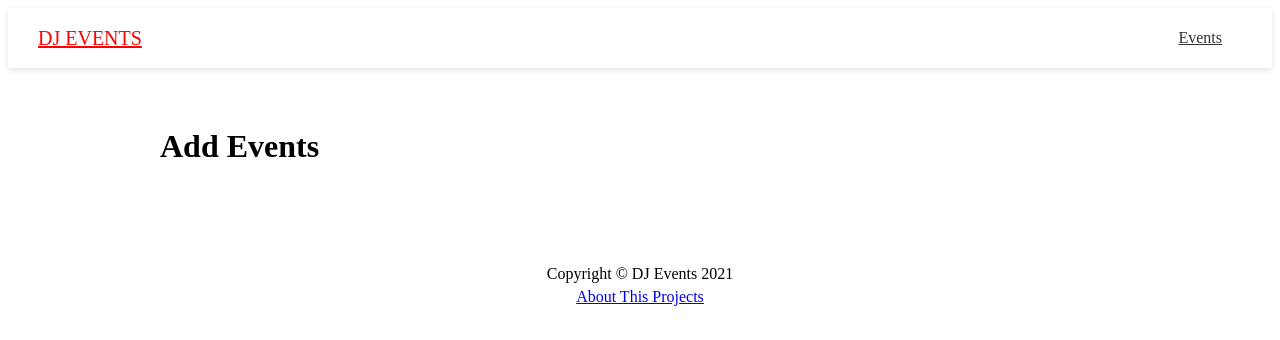
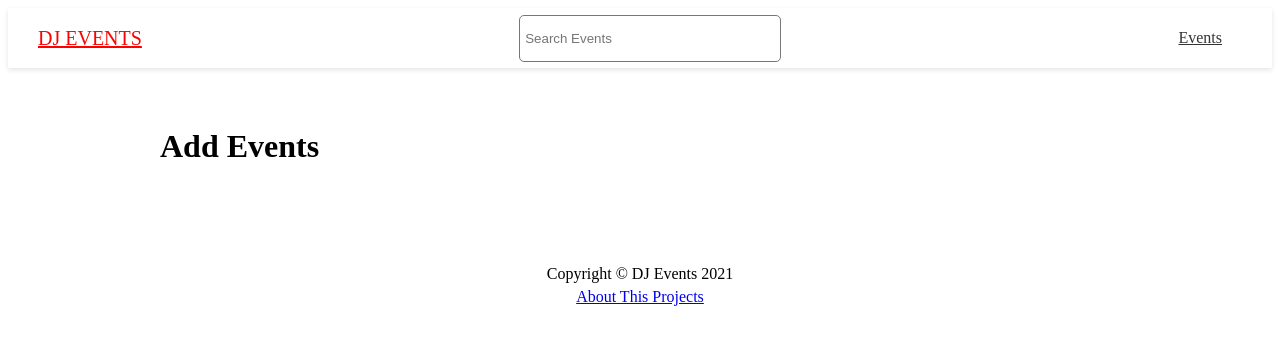
Before and after one commit to Shakib448/nextDjEvents, a Next.js app in the folder client/: page /events/add in a window 1280 px wide. Shown: the top 340 px of the page. Built offline with nearby package versions, Linux system fonts and the light colour scheme.

Commit message:
Push Addon Added

```diff
--- a/client/components/Header.js
+++ b/client/components/Header.js
@@ -1,6 +1,7 @@
 import Link from "next/link";
 import styles from "@/styles/Header.module.scss";
 import clsx from "clsx";
+import Search from "./Search";
 
 export default function Header() {
   return (
@@ -10,6 +11,7 @@
           <a>DJ Events</a>
         </Link>
       </div>
+      <Search />
       <nav>
         <ul>
           <li>
--- /dev/null
+++ b/client/components/Search.js
@@ -0,0 +1,28 @@
+import { useState } from "react";
+import { useRouter } from "next/router";
+import styles from "@/styles/Search.module.scss";
+
+export default function Search() {
+  const [term, setTerm] = useState("");
+
+  const router = useRouter();
+
+  const handleSubmit = (e) => {
+    e.preventDefault();
+    router.push(`/events/search?term=${term}`);
+    setTerm("");
+  };
+
+  return (
+    <div className={styles.search}>
+      <form onSubmit={handleSubmit}>
+        <input
+          type="text"
+          value={term}
+          onChange={(e) => setTerm(e.target.value)}
+          placeholder="Search Events"
+        />
+      </form>
+    </div>
+  );
+}
--- /dev/null
+++ b/client/styles/Search.module.scss
@@ -0,0 +1,7 @@
+.search input {
+  width: 250px;
+  height: 35px;
+  padding: 5px;
+  border: 1px #777 solid;
+  border-radius: 5px;
+}
```
